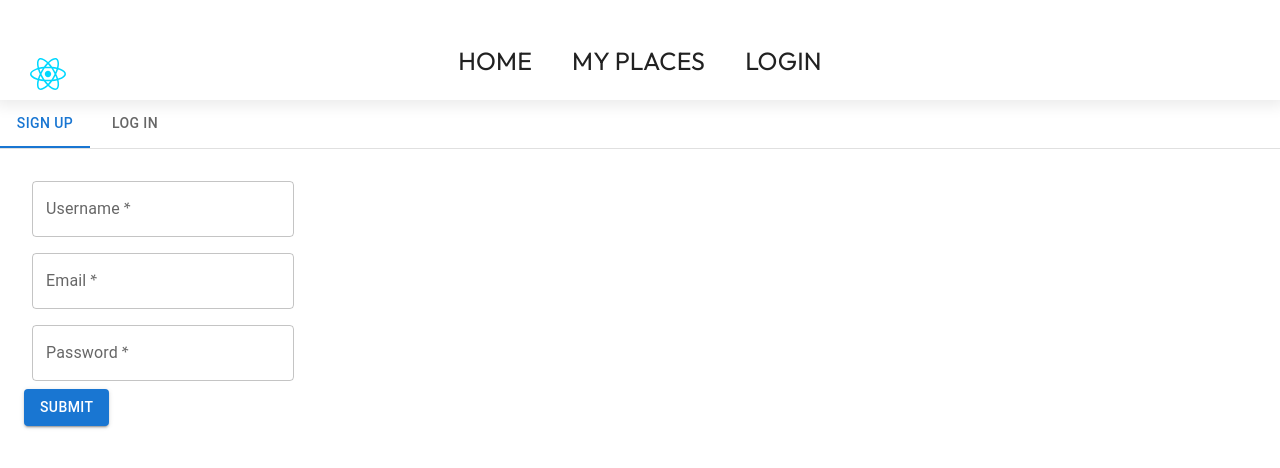
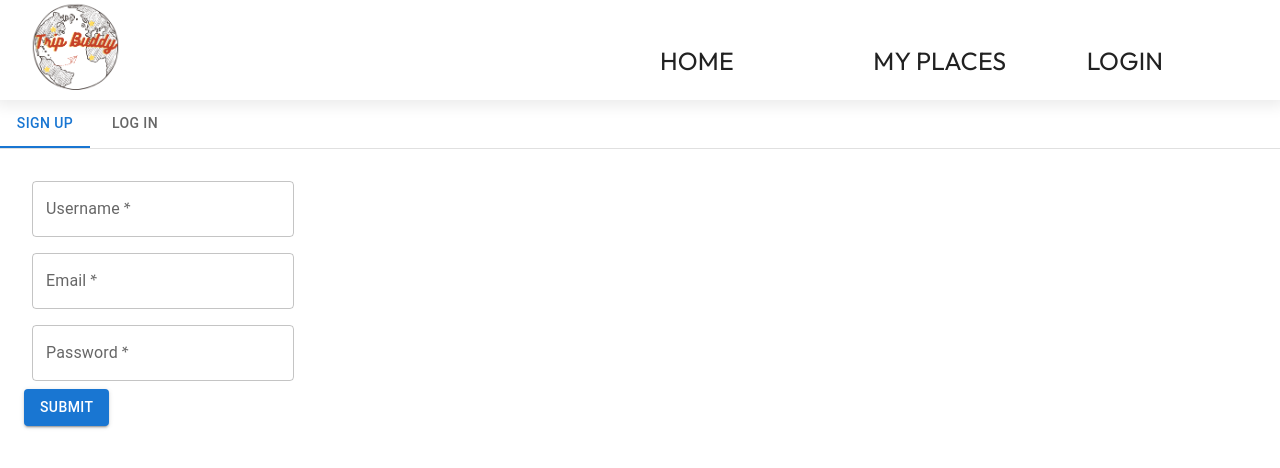
Before and after one commit to Sergrojas29/Trip-Buddy, a React (Vite) app in the folder client/: page /login in a window 1280 px wide. Shown: the top 468 px of the page. Built offline with nearby package versions, Linux system fonts and the light colour scheme.

Commit message:
adjusted navbar, added logo. yeah buddy

```diff
--- a/client/src/components/Navbar.jsx
+++ b/client/src/components/Navbar.jsx
@@ -1,33 +1,32 @@
-import logo from '../assets/react.svg';
+import logo from '../assets/tripBuddyBIG.png';
 import { Link } from 'react-router-dom';
 import Auth from '../utils/auth';
 
 function Navbar() {
+  // Set the width of your logo image (e.g., 125px)
+  const logoWidth = '90px';
+
   return (
     <header>
-      <div id="logoContainer">
-        <img src={logo} alt={logo} id="logo"></img>
+      <div id="logoContainer" style={{ width: logoWidth }}>
+        <img src={logo} alt="Trip Buddy Logo" id="logo" style={{ width: '100%' }} />
       </div>
-      <div id="btnContainer">
-        <Link style={{ textDecoration: 'none' }} className="btnHeader" to="/">
-          <div className="btnHeader" href="/">
-            HOME
-          </div>
+      <div id="btnContainer" style={{ width: '50%', display: 'flex', marginLeft: 'auto' }}>
+        <Link style={{ textDecoration: 'none', width: '33%' }} className="btnHeader" to="/">
+          HOME
         </Link>
         <Link
-          style={{ textDecoration: 'none' }}
+          style={{ textDecoration: 'none', width: '33%' }}
           className="btnHeader"
           to="/saved"
         >
-          <div className="btnHeader" href="/saved">
-            MY PLACES
-          </div>
+          MY PLACES
         </Link>
         {Auth.loggedIn() ? (
           <>
             <Link
               onClick={Auth.logout}
-              style={{ textDecoration: 'none' }}
+              style={{ textDecoration: 'none', width: '33%' }}
               className="btnHeader"
             >
               LOGOUT
@@ -35,13 +34,11 @@ function Navbar() {
           </>
         ) : (
           <Link
-            style={{ textDecoration: 'none' }}
+            style={{ textDecoration: 'none', width: '33%' }}
             className="btnHeader"
             to="/login"
           >
-            <div className="btnHeader" href="/login">
-              LOGIN
-            </div>
+            LOGIN
           </Link>
         )}
       </div>
```
Also changed, not shown: client/src/assets/tripBuddyBIG.png (added), client/src/assets/tripBuddySMALL.png (added).
